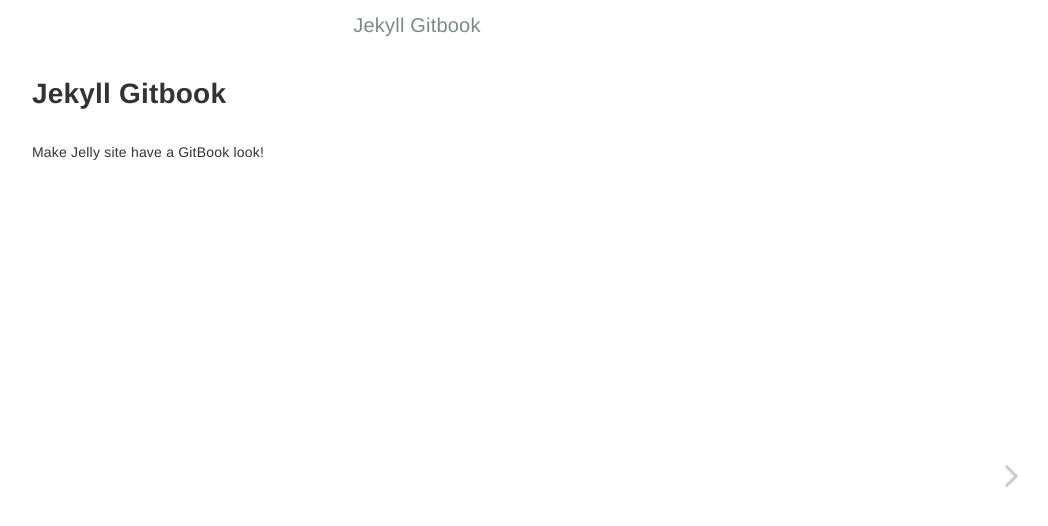
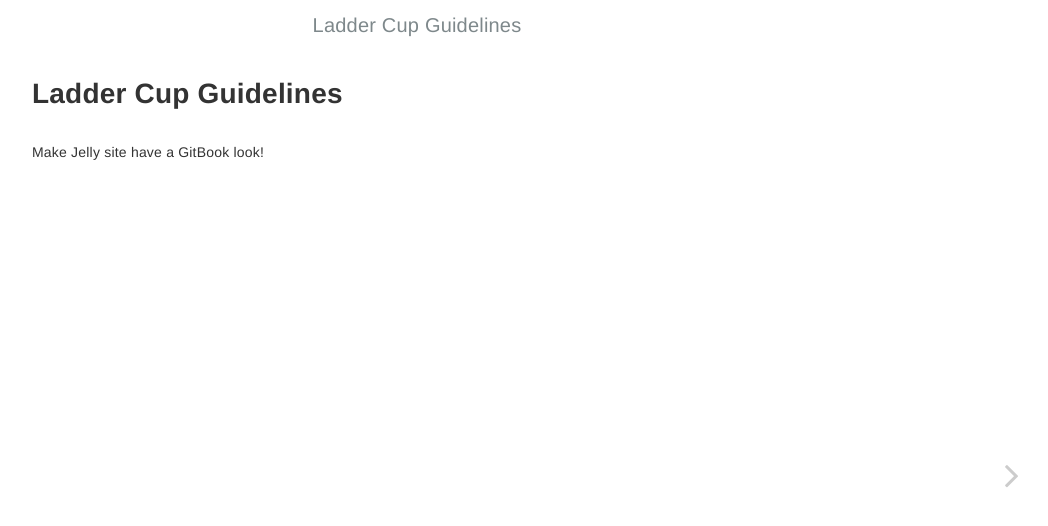
Before and after one commit to 1blockesports/laddercup-guidelines, a Jekyll site: the page built from index.md, in a window 1280 px wide. Shown: the top 526 px of the page, without its empty margins (223-1271 px from the left). Built offline with Jekyll 4.4.1, drawn with Linux system fonts in a browser that asks for light colours.

Commit message:
Update _config.yml

```diff
--- a/_config.yml
+++ b/_config.yml
@@ -1,16 +1,16 @@
 # Configurations
-title:            Jekyll Gitbook
-longtitle:        Jekyll Gitbook
-author:           HE Tao
-email:            sighingnow@gmail.com
+title:            Ladder Cup Guidelines
+longtitle:        Ladder Cup Guidelines
+author:           bendo
+email:            juan@1blockesports.com
 description: >
-  Build Jekyll site with the GitBook style.
+  Guía de marca de la Ladder Cup de 1blockesports.
 
 version:          1.0
 gitbook_version:  3.2.3
 
-url:              'https://sighingnow.github.io'
-baseurl:          '/jekyll-gitbook'
+url:              'https://1blockesports.github.io'
+baseurl:          '/laddercup-guidelines'
 rss:              RSS
 
 # markdown render engine.
```
